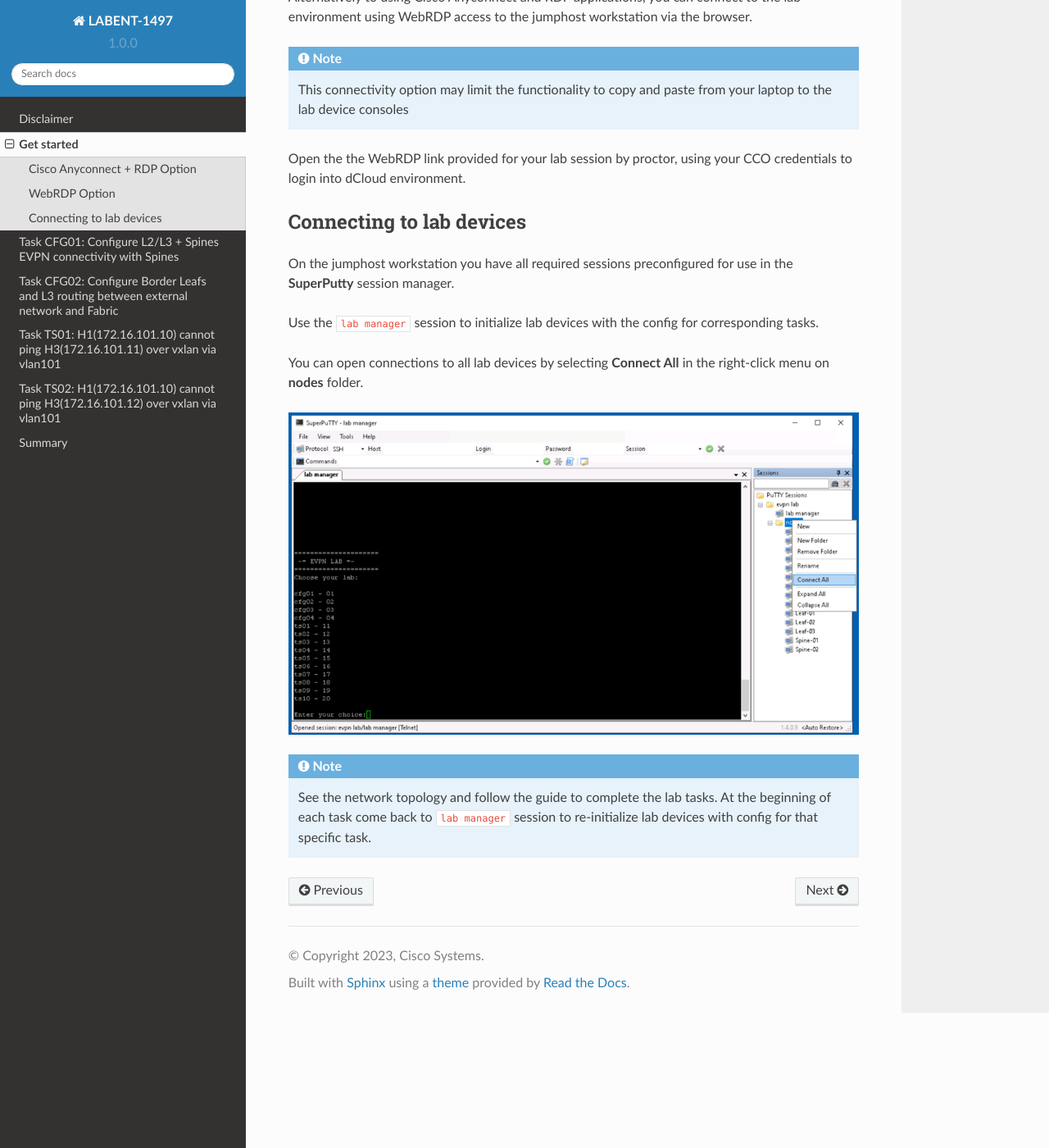
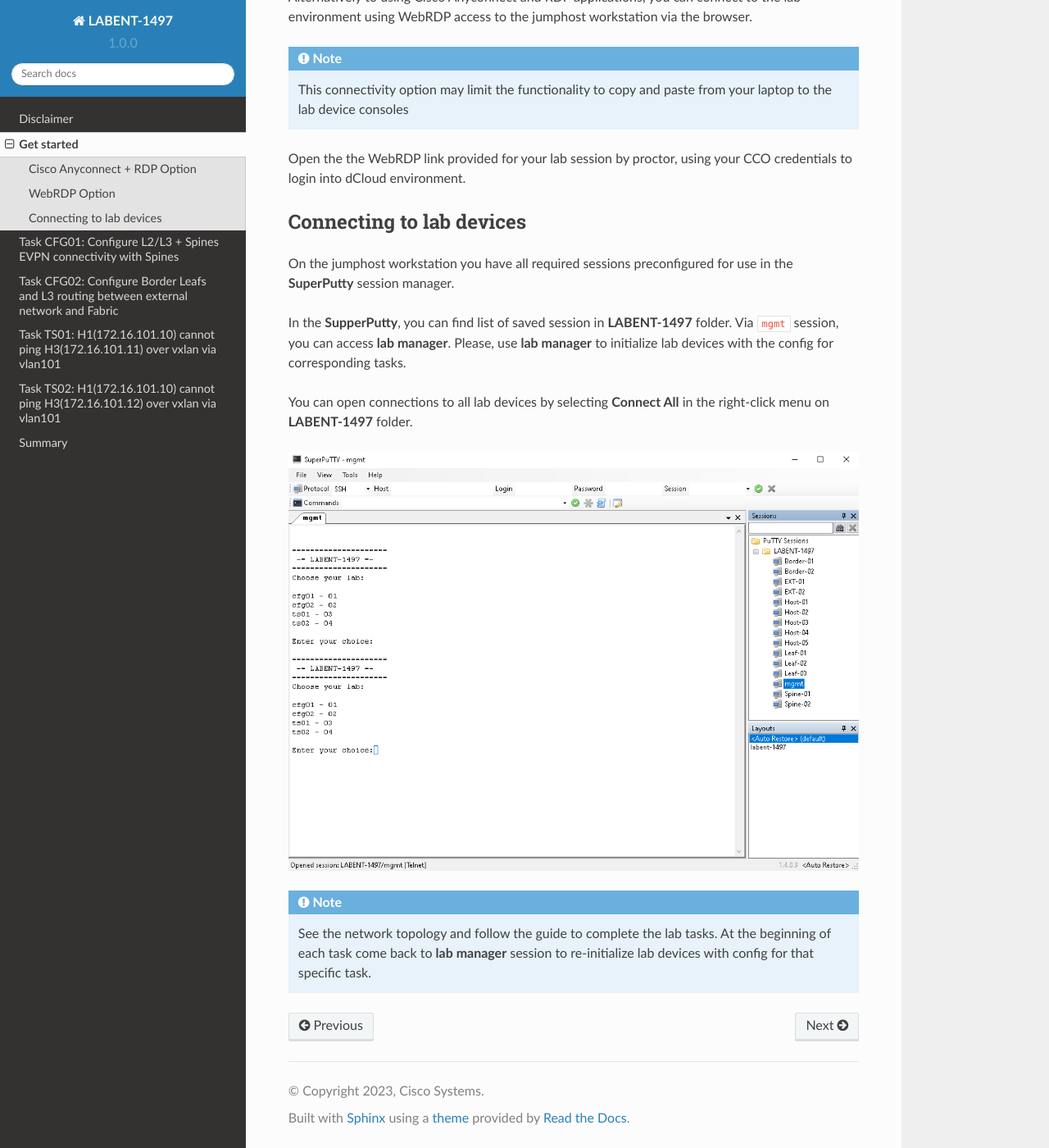
Before and after one commit to dvishchu/labent-1497, a Sphinx documentation site: the page built from docs/source/intro.rst, in a window 1280 px wide and 1400 px high, scrolled down 1131 px. Shown: the whole window at 82% size. Built offline with Sphinx 7.4.7 and the Read the Docs theme 2.0.0, drawn with Linux system fonts in a browser that asks for light colours.

Commit message:
Updating intro

```diff
--- a/docs/source/intro.rst
+++ b/docs/source/intro.rst
@@ -43,11 +43,11 @@ Connecting to lab devices
 
 On the jumphost workstation you have all required sessions preconfigured for use in the **SuperPutty** session manager.
 
-Use the ``lab manager`` session to initialize lab devices with the config for corresponding tasks.
+In the **SupperPutty**, you can find list of saved session in **LABENT-1497** folder. Via ``mgmt`` session, you can access **lab manager**. Please, use **lab manager** to initialize lab devices with the config for corresponding tasks.
 
-You can open connections to all lab devices by selecting **Connect All** in the right-click menu on **nodes** folder.
+You can open connections to all lab devices by selecting **Connect All** in the right-click menu on **LABENT-1497** folder.
 
 .. image:: assets/super_putty.png
 
 .. note::
-    See the network topology and follow the guide to complete the lab tasks. At the beginning of each task come back to ``lab manager`` session to re-initialize lab devices with config for that specific task.
+    See the network topology and follow the guide to complete the lab tasks. At the beginning of each task come back to **lab manager** session to re-initialize lab devices with config for that specific task.
```
Also changed, not shown: docs/source/assets/super_putty.png.
